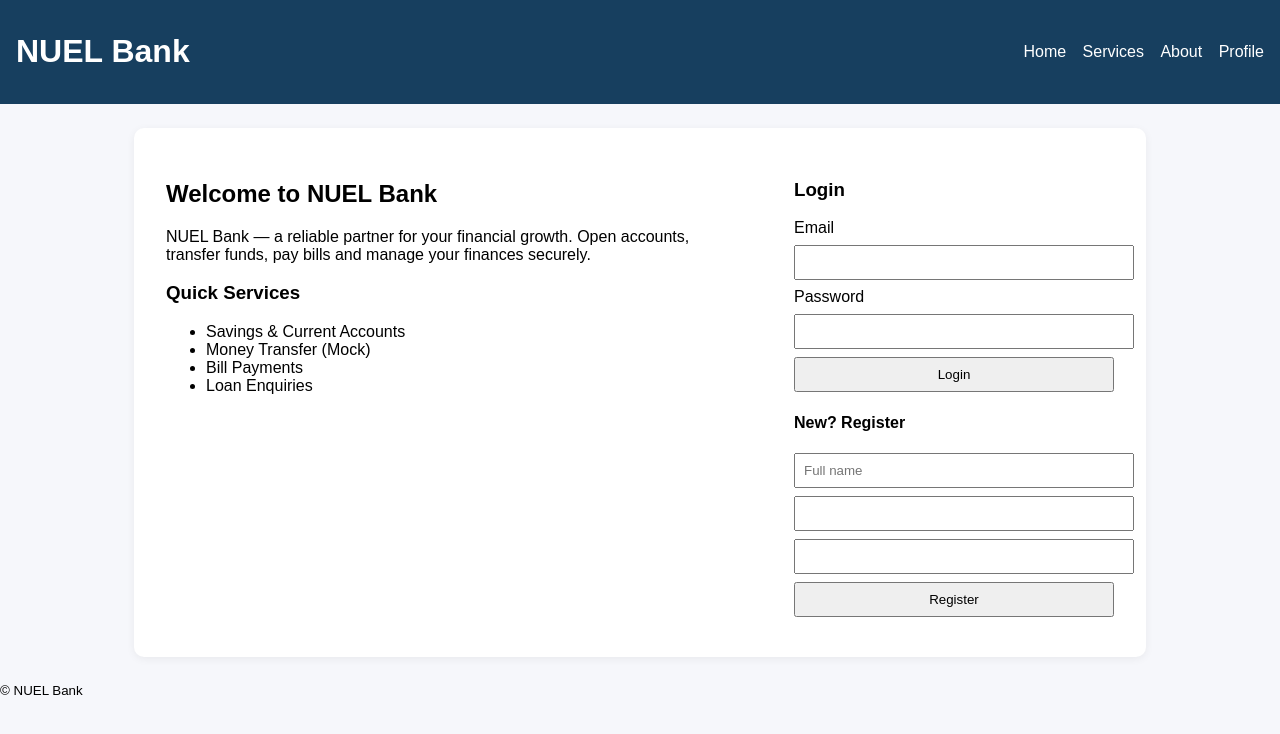
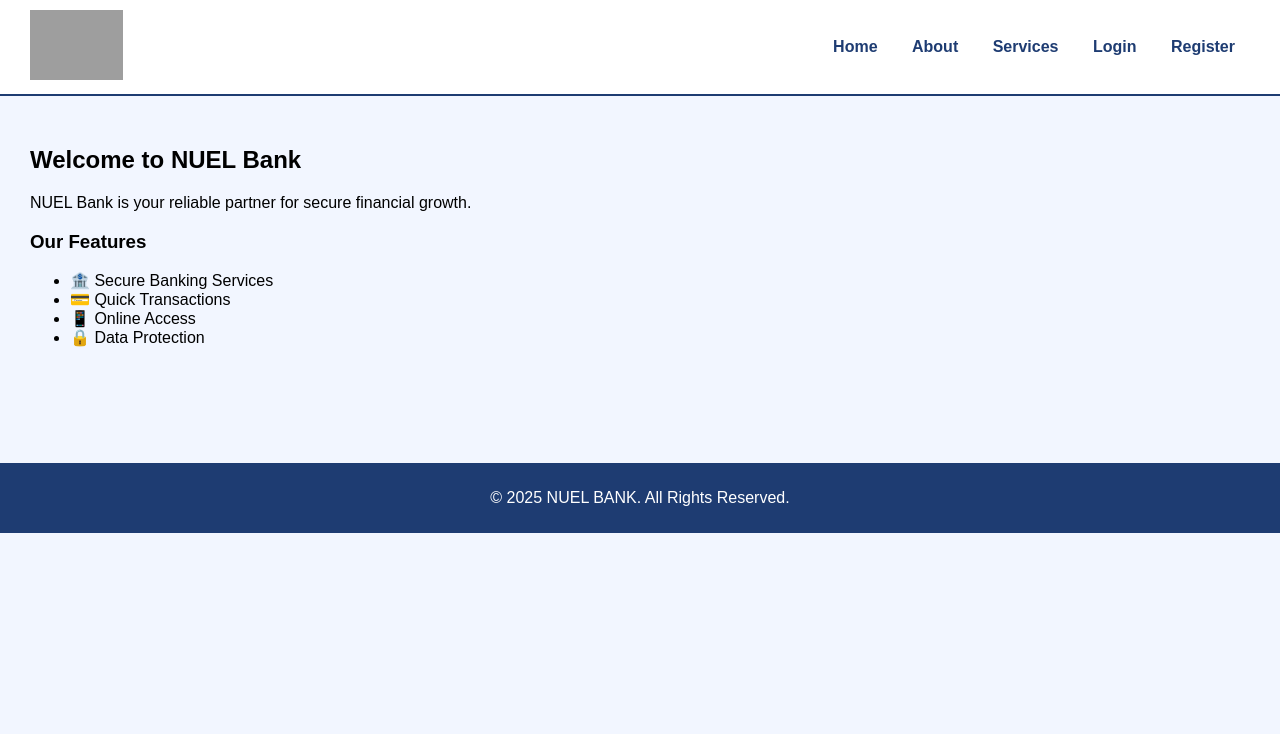
Before and after one commit to abhishekgathala/nuel-banks, a Flask app: page / in a window 1280 px wide. Shown: the top 734 px of the page. Run offline with Flask 3, Linux system fonts and the light colour scheme; grey boxes are pictures that could not be loaded.

Commit message:
new updated

```diff
--- a/backend/config.py
+++ b/backend/config.py
@@ -1,4 +1,3 @@
-
 import os
 
 
--- a/backend/models.py
+++ b/backend/models.py
@@ -1,4 +1,3 @@
-
 from pymongo import MongoClient
 from config import MONGO_URI
 
--- a/backend/requirements.txt
+++ b/backend/requirements.txt
@@ -1,3 +1,2 @@
-
 flask
 pymongo
--- a/backend/routes.py
+++ b/backend/routes.py
@@ -1,4 +1,3 @@
-
 from flask import Blueprint, render_template, request, redirect, url_for, session, jsonify
 from models import users, create_user, find_user_by_email
 from utils import hash_password, verify_password
--- a/backend/static/css/styles.css
+++ b/backend/static/css/styles.css
@@ -1,4 +1,3 @@
-
 body{font-family:Arial,Helvetica,sans-serif;margin:0;padding:0;background:#f6f7fb}
 .topbar{background:#173f5f;color:#fff;padding:12px 16px;display:flex;align-items:center;justify-content:space-between}
 .topbar nav a{color:#fff;margin-left:12px;text-decoration:none}
--- a/backend/static/js/main.js
+++ b/backend/static/js/main.js
@@ -1,4 +1,3 @@
-
 document.addEventListener('DOMContentLoaded', ()=>{
 const loginForm = document.getElementById('loginForm')
 const registerForm = document.getElementById('registerForm')
--- a/backend/templates/base.html
+++ b/backend/templates/base.html
@@ -1,32 +1,81 @@
+<!DOCTYPE html>
+<html>
+<head>
+    <title>NUEL Bank</title>
+    <style>
+        body {
+            margin: 0;
+            font-family: Arial, sans-serif;
+            background: #f2f6ff;
+        }
 
-<!doctype html>
-<html lang="en">
-<head>
-<meta name="viewport" content="width=device-width, initial-scale=1">
-<meta charset="utf-8" />
-<title>NUEL Bank</title>
-<link rel="stylesheet" href="/static/css/styles.css">
+        header {
+            background: #ffffff;
+            padding: 10px 30px;
+            display: flex;
+            align-items: center;
+            justify-content: space-between;
+            border-bottom: 2px solid #1e3c72;
+        }
+
+        .logo img {
+            height: 70px;
+        }
+
+        nav a {
+            text-decoration: none;
+            margin: 0 15px;
+            color: #1e3c72;
+            font-weight: bold;
+            font-size: 16px;
+        }
+
+        nav a:hover {
+            color: #ff6600;
+        }
+
+        .content {
+            padding: 30px;
+        }
+
+        footer {
+            background: #1e3c72;
+            color: white;
+            padding: 10px;
+            text-align: center;
+            margin-top: 70px;
+        }
+    </style>
 </head>
 <body>
-<header class="topbar">
-<h1>NUEL Bank</h1>
-<nav>
-<a href="/">Home</a>
-<a href="/services">Services</a>
-<a href="/about">About</a>
-<a href="/profile">Profile</a>
-</nav>
+
+<header>
+    <div class="logo">
+        <img src="{{ url_for('static', filename='images/logo.png') }}" alt="NUEL BANK">
+    </div>
+
+    <nav>
+        <a href="{{ url_for('home') }}">Home</a>
+        <a href="{{ url_for('about') }}">About</a>
+        <a href="{{ url_for('services') }}">Services</a>
+
+        {% if 'user_email' in session %}
+            <a href="{{ url_for('profile') }}">Profile</a>
+            <a href="{{ url_for('logout') }}">Logout</a>
+        {% else %}
+            <a href="{{ url_for('login') }}">Login</a>
+            <a href="{{ url_for('register') }}">Register</a>
+        {% endif %}
+    </nav>
 </header>
 
-
-<main>
-{% block content %}{% endblock %}
-</main>
-
+<div class="content">
+    {% block content %}{% endblock %}
+</div>
 
 <footer>
-<small>© NUEL Bank</small>
+    <p>© 2025 NUEL BANK. All Rights Reserved.</p>
 </footer>
-<script src="/static/js/main.js"></script>
+
 </body>
 </html>
--- a/backend/templates/home.html
+++ b/backend/templates/home.html
@@ -1,38 +1,15 @@
+{% extends "base.html" %}
+{% block content %}
 
-{% extends 'base.html' %}
-{% block content %}
-<div class="container card">
-<section class="left">
 <h2>Welcome to NUEL Bank</h2>
-<p>NUEL Bank — a reliable partner for your financial growth. Open accounts, transfer funds, pay bills and manage your finances securely.</p>
-<h3>Quick Services</h3>
+<p>NUEL Bank is your reliable partner for secure financial growth.</p>
+
+<h3>Our Features</h3>
 <ul>
-<li>Savings & Current Accounts</li>
-<li>Money Transfer (Mock)</li>
-<li>Bill Payments</li>
-<li>Loan Enquiries</li>
+    <li>🏦 Secure Banking Services</li>
+    <li>💳 Quick Transactions</li>
+    <li>📱 Online Access</li>
+    <li>🔒 Data Protection</li>
 </ul>
-</section>
 
-
-<section class="right">
-<h3>Login</h3>
-<form id="loginForm">
-<label>Email</label>
-<input name="email" type="email" required />
-<label>Password</label>
-<input name="password" type="password" required />
-<button type="submit">Login</button>
-</form>
-
-
-<h4>New? Register</h4>
-<form id="registerForm">
-<input name="name" placeholder="Full name" required />
-<input name="email" type="email" required />
-<input name="password" type="password" required />
-<button type="submit">Register</button>
-</form>
-</section>
-</div>
 {% endblock %}
--- a/backend/utils.py
+++ b/backend/utils.py
@@ -1,4 +1,3 @@
-
 from pymongo import MongoClient
 from config import MONGO_URI
 
```
Also changed, not shown: backend/templates/about.html (+17 -5 lines), backend/templates/profile.html (+14 -0 lines), 1 other file.
